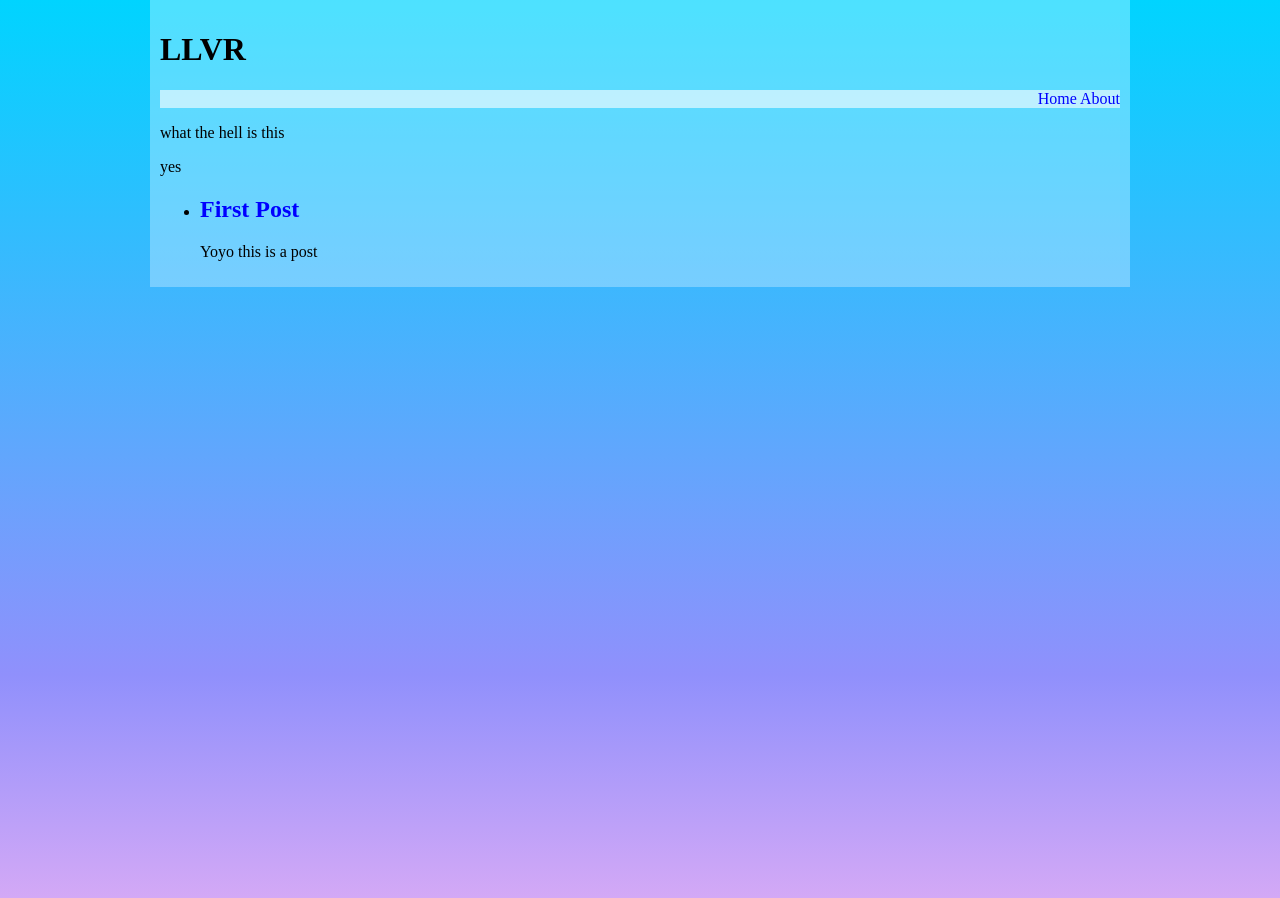
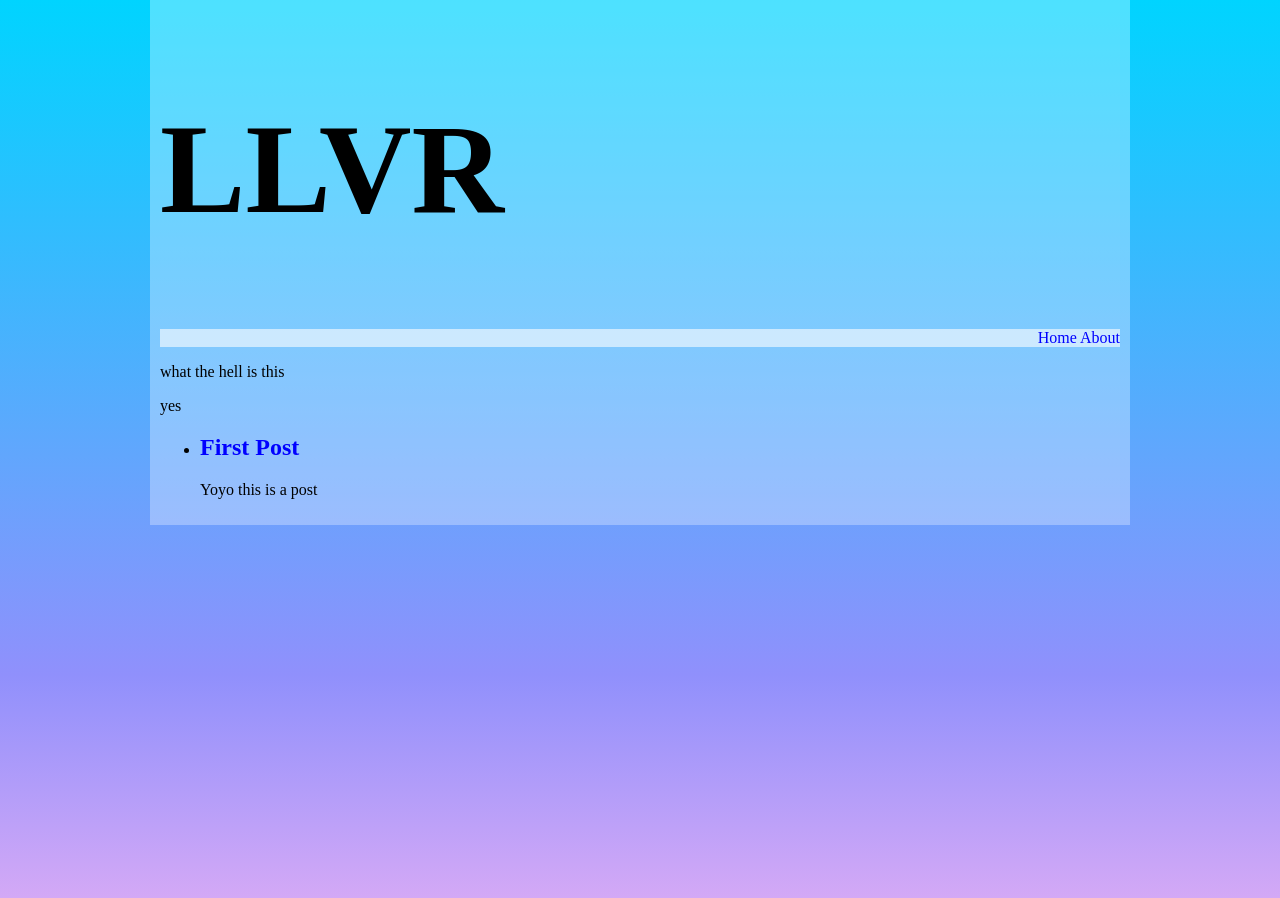
Before and after one commit to 2ar0n/2ar0n.github.io, a Jekyll site: the page built from index.md, in a window 1280 px wide. Built offline with Jekyll 4.4.1, drawn with Linux system fonts in a browser that asks for light colours.

Commit message:
Experiment with responsive elements.

```diff
--- a/_layouts/default.html
+++ b/_layouts/default.html
@@ -2,11 +2,12 @@
 <html>
   <head>
     <meta charset="utf-8">
+    <meta name="viewport" content="width=device-width, initial-scale=1.0">
     <link rel="stylesheet" href="/assets/css/styles.css">
     <title>{{ page.title }}</title>
   </head>
   <body>
-    <h1> LLVR </h1>
+    <h1 style="font-size:10vw">LLVR</h1>
     {% include navigation.html %}
     {{ content }}
   </body>
```
